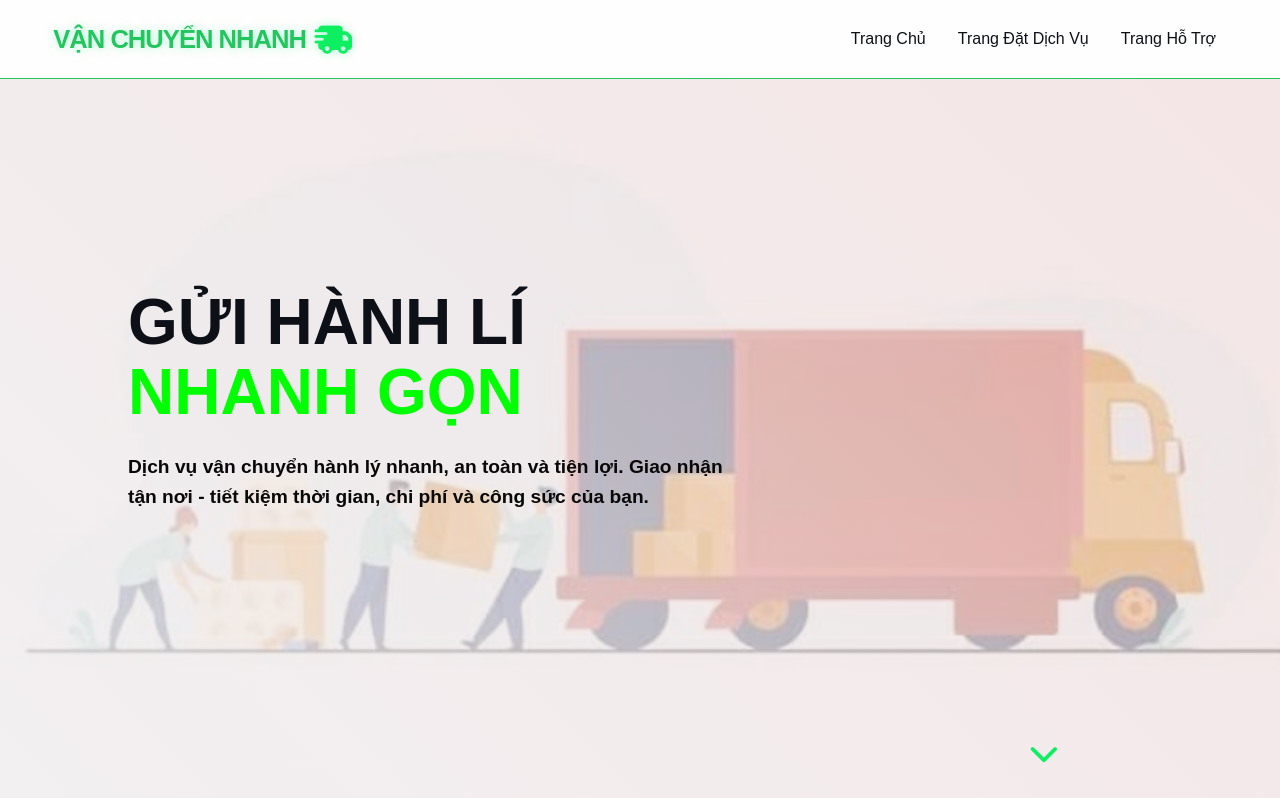
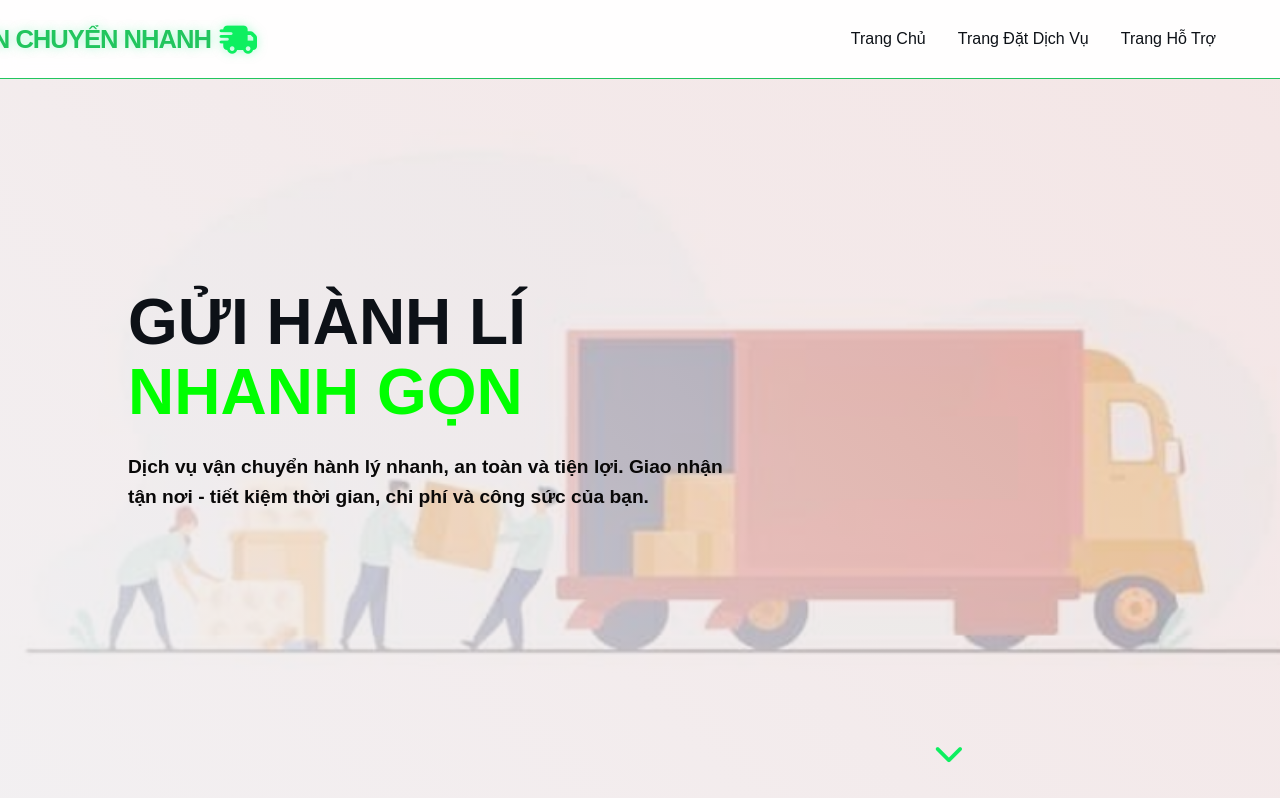
Before and after one commit to Athu4860-sella/van_chuyen_nhanh, a plain HTML site: page index.html in a window 1280 px wide. Shown: the top 798 px of the page. Drawn offline with Linux system fonts and the light colour scheme.

Commit message:
first commit

```diff
--- a/style.css
+++ b/style.css
@@ -55,7 +55,7 @@ body {
 
 .logo a , i {
     position: relative;
-    right: 255px;
+    right: 350px;
     text-decoration: none;
     color: var(--primary-drak);
 }
```
Also changed, not shown: 1 other file.
